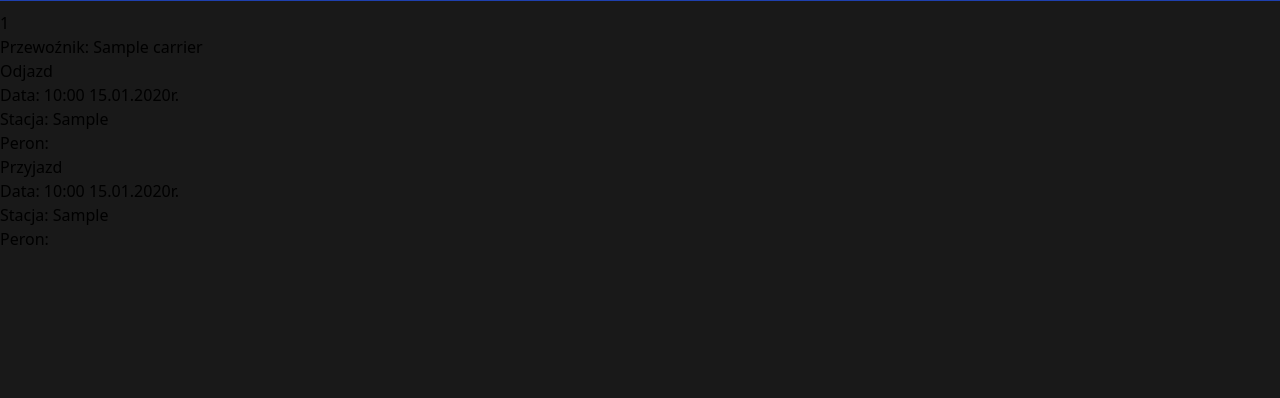
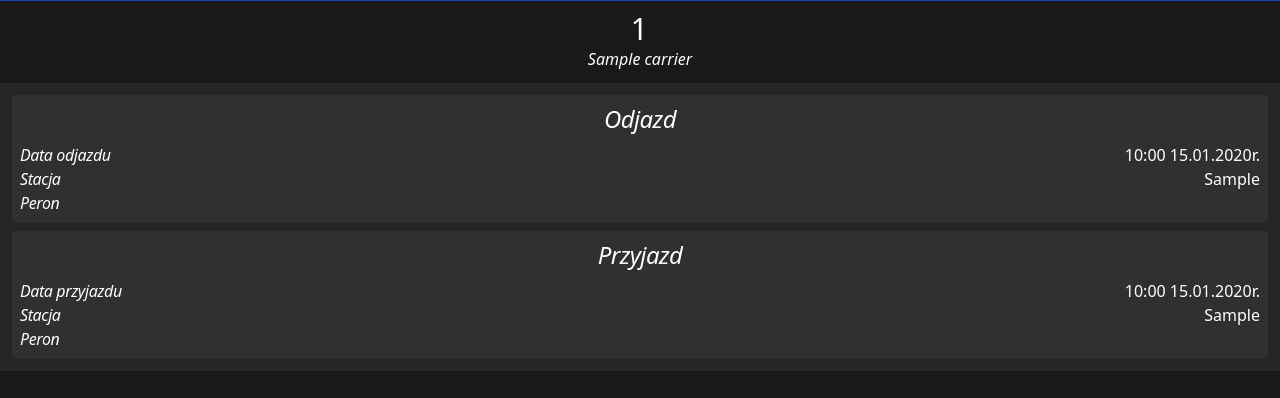
Before and after one commit to kndrad/conductors, a Django app: template railroads/templates/train_detail.html in a window 1280 px wide. Shown: the part 51-449 px from the top of the page. Run offline with Django 3.2, Linux system fonts and the light colour scheme; the template is opened without the code that fills it: most values are stand-ins (such as "Sample title", 1, 10 or a date in 2020); some libraries are stand-ins or nearby versions.

Commit message:
Added tailwind css for train detail template

```diff
--- a/railroads/models.py
+++ b/railroads/models.py
@@ -115,7 +115,7 @@
         cal = icalendar.Calendar()
         event = icalendar.Event()
         summary = (
-            f'{self.carrier_initials} | {self.departure_station.title()} -> {self.arrival_station.title()}'
+            f'{self.carrier_initials} {self.number} | {self.departure_station.title()} -> {self.arrival_station.title()}'
         )
         event.add('summary', summary)
         event.add('dtstart', self.departure_date)
--- a/railroads/templates/train_detail.html
+++ b/railroads/templates/train_detail.html
@@ -5,16 +5,45 @@
 {% block extra_title %}Pociąg {{ train.number }} | {% endblock %}
 
 {% block content %}
-<h1>{{ train.number }}</h1>
-{% if train.carrier %}
-    <p>Przewoźnik: {{ train.carrier }}</p>
-{% endif %}
-<h2>Odjazd</h2>
-<p>Data: {{ train.departure_date|full_date }}</p>
-<p>Stacja: {{ train.departure_station }}</p>
-<p>Peron: {{ train.departure_platform }}</p>
-<h2>Przyjazd</h2>
-<p>Data: {{ train.arrival_date|full_date }}</p>
-<p>Stacja: {{ train.arrival_station }}</p>
-<p>Peron: {{ train.arrival_platform }}</p>
+    <div class="flex flex-col items-center text-white mb-3">
+        <div class="text-3xl font-medium tracking-wider">{{ train.number }}</div>
+        {% if train.carrier %}
+        <div class="flex items-center justify-between px-2">
+            <div class="italic">{{ train.carrier }}</div>
+        </div>
+        {% endif %}
+    </div>
+
+    <div class="text-white w-full p-3 bg-white bg-opacity-5 space-y-2">
+        <div class="bg-white bg-opacity-5 p-2 rounded">
+            <div class="text-center italic text-2xl tracking-tight mb-2">Odjazd</div>
+            <div class="flex items-center justify-between">
+                <div class="italic tracking-tight">Data odjazdu</div>
+                <div>{{ train.departure_date|full_date }}</div>
+            </div>
+            <div class="flex items-center justify-between">
+                <div class="italic tracking-tight">Stacja</div>
+                <div>{{ train.departure_station }}</div>
+            </div>
+            <div class="flex items-center justify-between">
+                <div class="italic tracking-tight">Peron</div>
+                <div>{{ train.departure_platform }}</div>
+            </div>
+        </div>
+        <div class="bg-white bg-opacity-5 p-2 rounded">
+            <div class="text-center italic text-2xl tracking-tight mb-2">Przyjazd</div>
+            <div class="flex items-center justify-between">
+                <div class="italic tracking-tight">Data przyjazdu</div>
+                <div>{{ train.arrival_date|full_date }}</div>
+            </div>
+            <div class="flex items-center justify-between">
+                <div class="italic tracking-tight">Stacja</div>
+                <div>{{ train.arrival_station }}</div>
+            </div>
+            <div class="flex items-center justify-between">
+                <div class="italic tracking-tight">Peron</div>
+                <div>{{ train.arrival_platform }}</div>
+            </div>
+        </div>
+    </div>
 {% endblock %}
```
Also changed, not shown: alina/templates/allocations/allocation_detail.html (+12 -8 lines).
